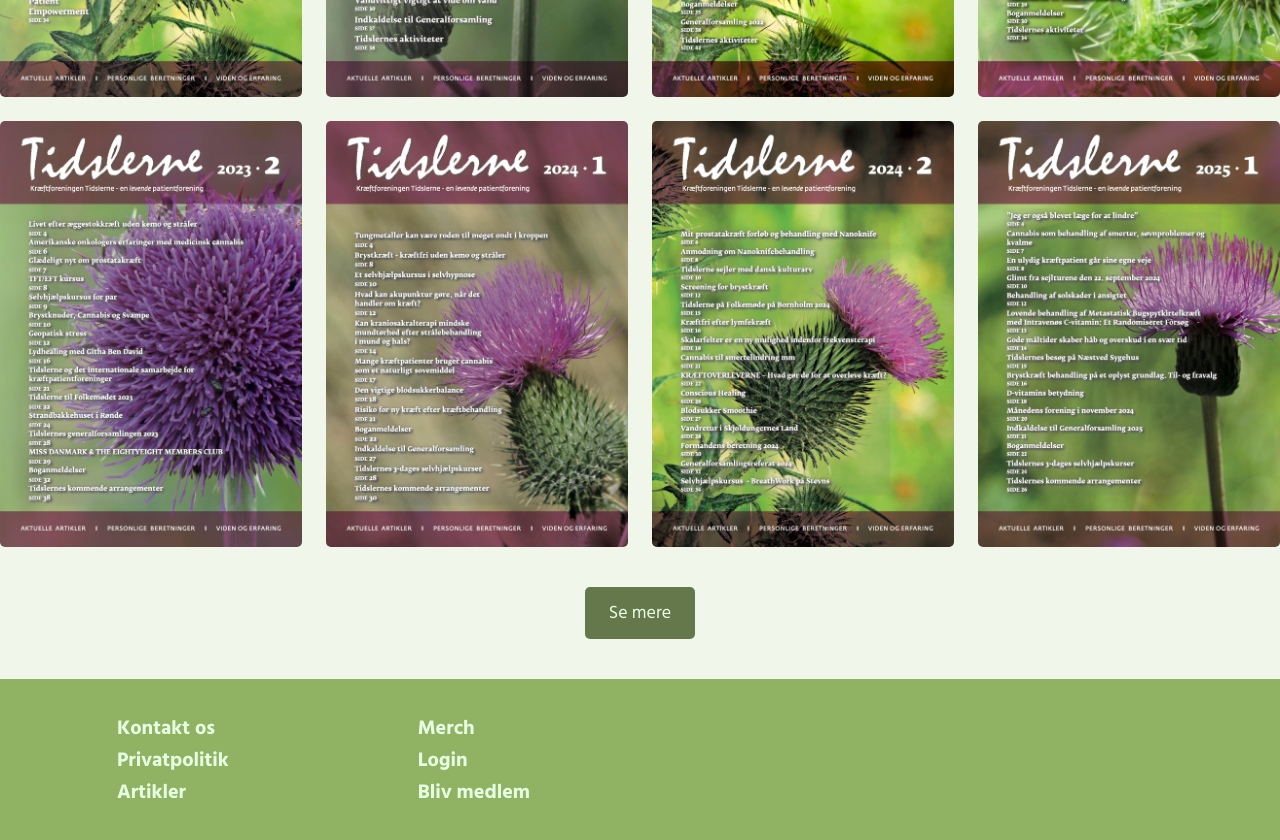
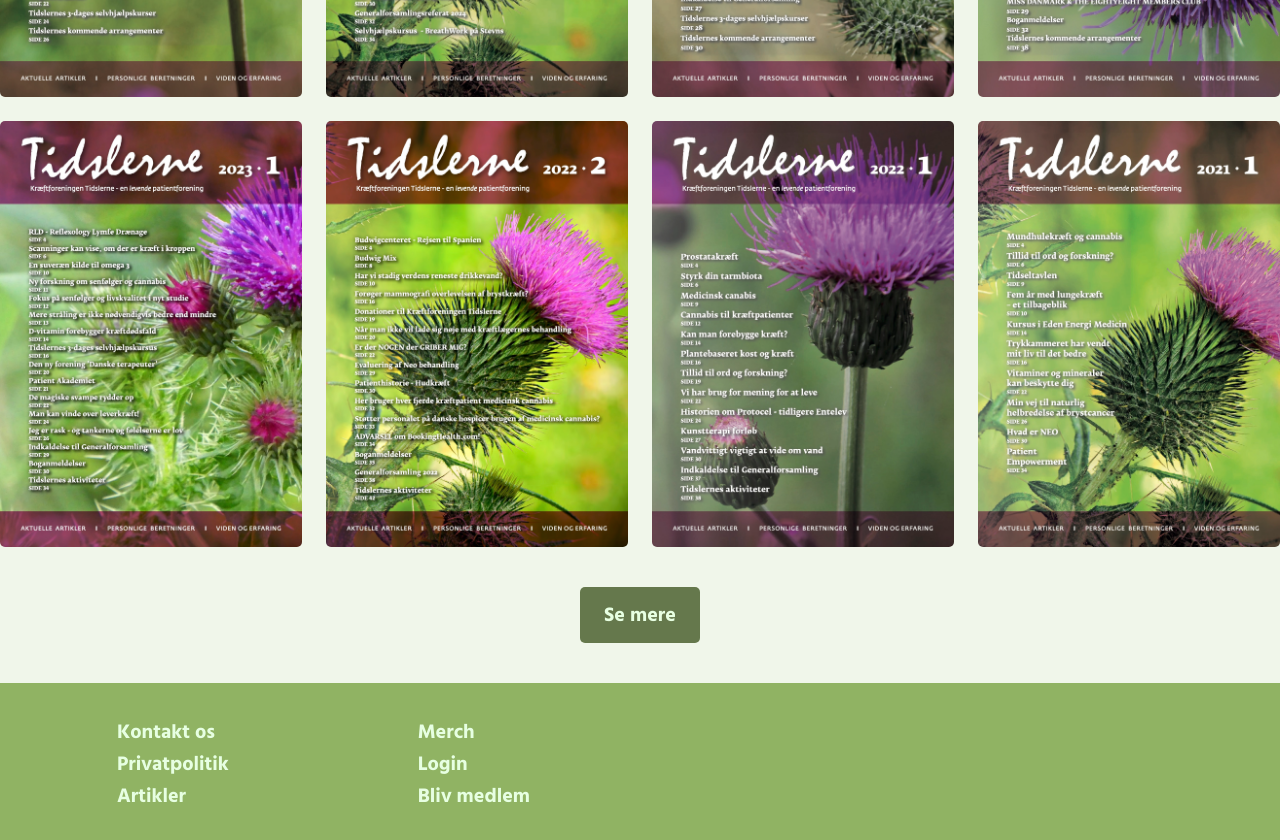
Before and after one commit to LunaDamm/tidslerne-frfr, a Vue app: page /bladet in a window 1280 px wide. Shown: the part 1380-2220 px from the top of the page. Built offline with nearby package versions, Linux system fonts and the light colour scheme.

Commit message:
rækkefølge af thumbnails

```diff
--- a/src/views/BladetView.vue
+++ b/src/views/BladetView.vue
@@ -31,9 +31,10 @@
 
 <div class="p-5"></div>
 
+   <!-- BLAD -->
 <div class="grid grid-cols-2 md:grid-cols-4 gap-6">
 <a
-  v-for="blad in bladet"
+  v-for="blad in [...bladet].reverse()"
   :key="blad.id"
   :href="blad.pdf"
   target="_blank"
@@ -48,15 +49,6 @@
   />
 </a>
 </div>
-
-
-
-
-
-
-
-
-
    <!-- BLAD SLUT HER -->
 
 
@@ -64,7 +56,7 @@
   <div class="p-5"></div>
 
 <div class="w-full flex justify-center mt-10">
-  <button class="bg-button-green text-light-green px-6 py-3 rounded-[5px] text-lg">
+  <button class="bg-button-green text-light-green px-6 py-3 rounded-[5px] font-bold button-text">
     Se mere
   </button>
 </div>
@@ -75,4 +67,10 @@
 
 
 
-<style></style>
+<style scoped>
+
+.button-text{
+  font-size: 20px;
+}
+
+</style>
```
